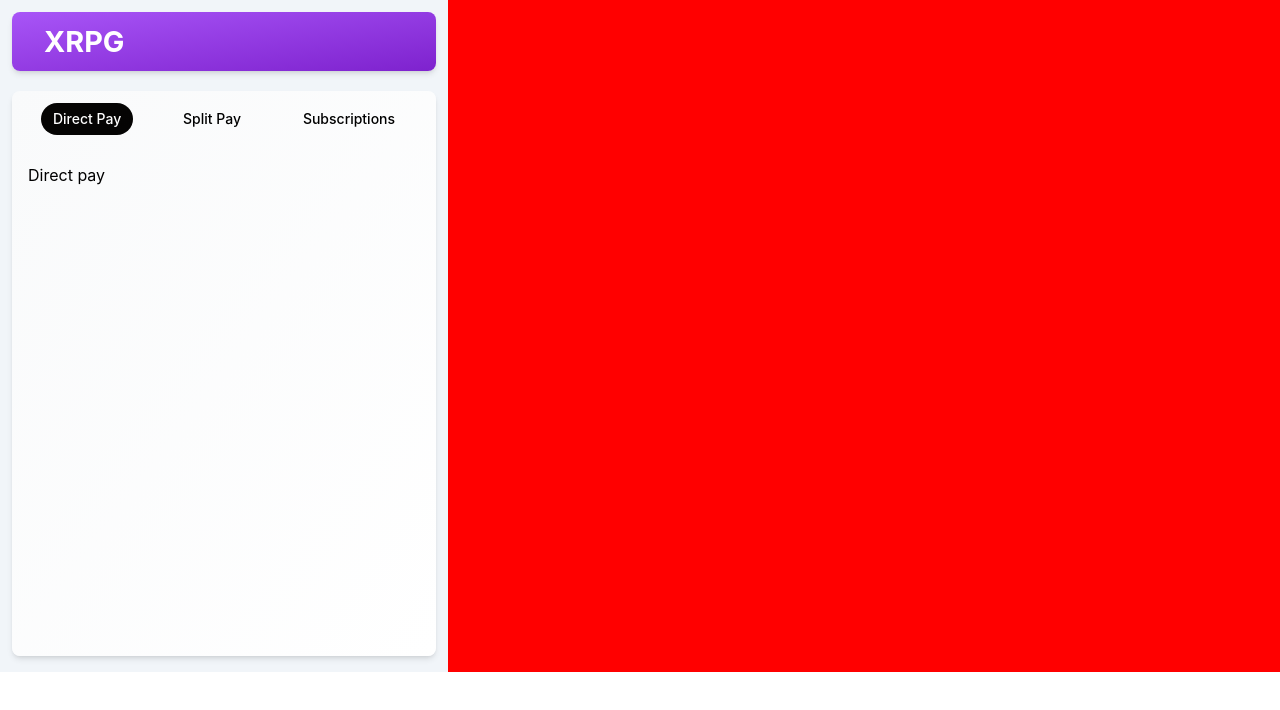
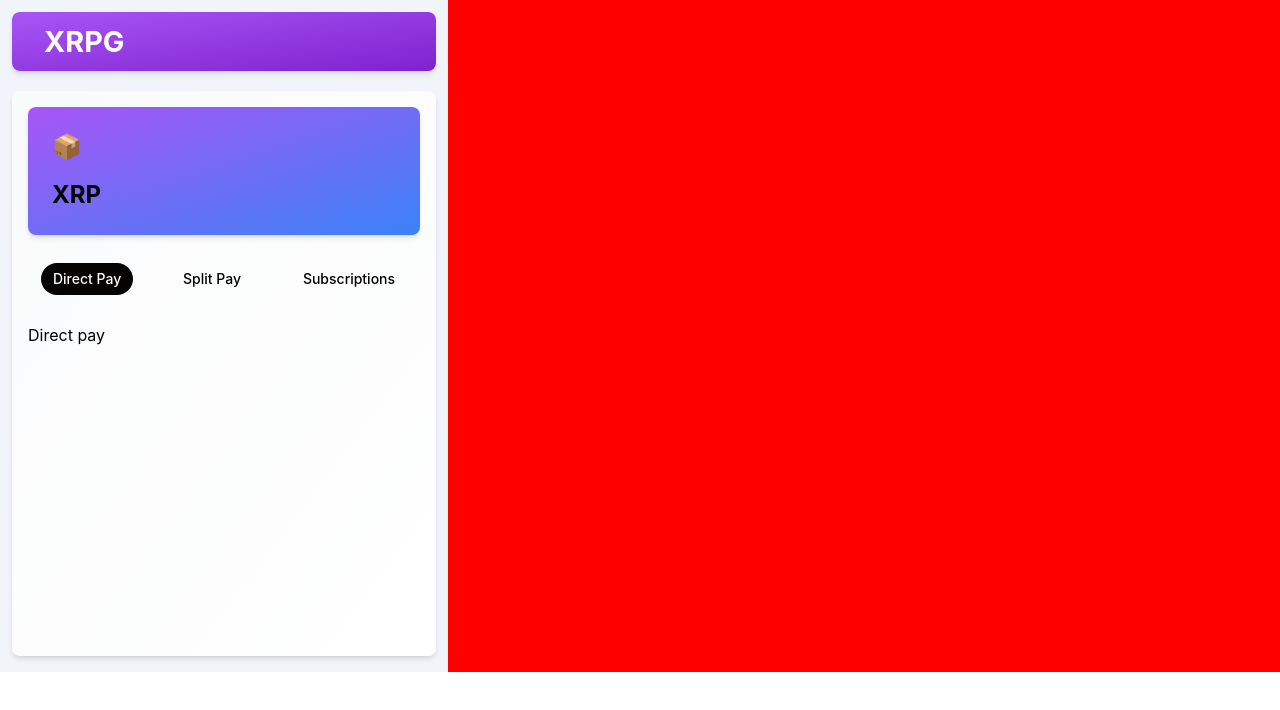
Before and after one commit to xrpgateway/frontend, a React (Create React App) app: page /payment in a window 1280 px wide. Shown: the top 710 px of the page. Built offline with nearby package versions, Linux system fonts and the light colour scheme.

Commit message:
feat: added desc box

```diff
--- a/src/Pages/Gateway.js
+++ b/src/Pages/Gateway.js
@@ -107,6 +107,11 @@ export default () => {
           )}
           {isLoggedIn && (
             <div className="w-full h-full">
+              <div className="text-white m-4 bg-gradient-to-br from-purple-500 to-blue-500 shadow-md rounded-lg p-6 transform hover:scale-105 transition-transform duration-300">
+                <h2 className="text-2xl font-semibold mb-1">📦 {title}</h2>
+                <p className="text-gray-200 mb-4">{description}</p>
+                <div className="text-2xl font-bold text-black">{amount} XRP</div>
+              </div>
               <TabNavigation onTabChange={onTabChange} />
               <div className="p-4">
                 {tabId == "1" && <div>Direct pay</div>}
--- a/src/index.css
+++ b/src/index.css
@@ -11,6 +11,10 @@ body {
   -moz-osx-font-smoothing: grayscale;
 }
 
+span, p, div {
+  user-select: none;
+}
+
 #root {
 
   background-color: red;
```
Also changed, not shown: 1 other file (tests, documents, lock files or other folders).
